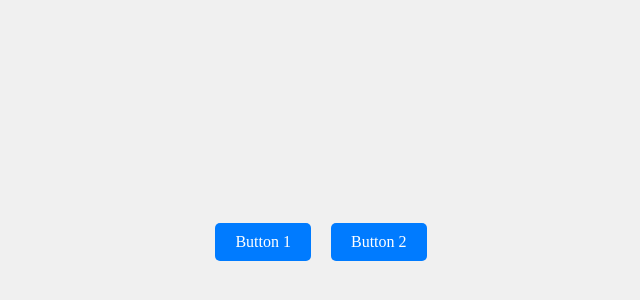
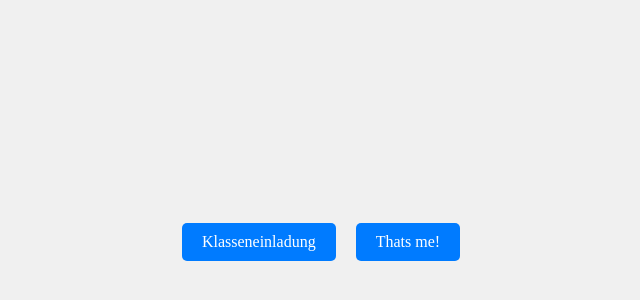
Before and after one commit to simonschule592376/klassentreffen, a plain HTML site: page index.html in a window 1280 px wide. Shown: the part 158-458 px from the top of the page, without its empty margins (319-959 px from the left). Drawn offline with Linux system fonts and the light colour scheme.

Commit message:
Update index.html
change

```diff
--- a/index.html
+++ b/index.html
@@ -36,8 +36,8 @@
 </head>
 <body>
     <div class="button-container">
-        <a href="#" class="link-button">Button 1</a>
-        <a href="#" class="link-button">Button 2</a>
+        <a href="https://www.canva.com/design/DAGW1yohvkw/Ed6zsBwoCO8JpVc9h_Viwg/edit?utm_content=DAGW1yohvkw&utm_campaign=designshare&utm_medium=link2&utm_source=sharebutton" class="link-button">Klasseneinladung</a>
+        <a href="#" class="link-button">Thats me!</a>
     </div>
 </body>
 </html>
```
